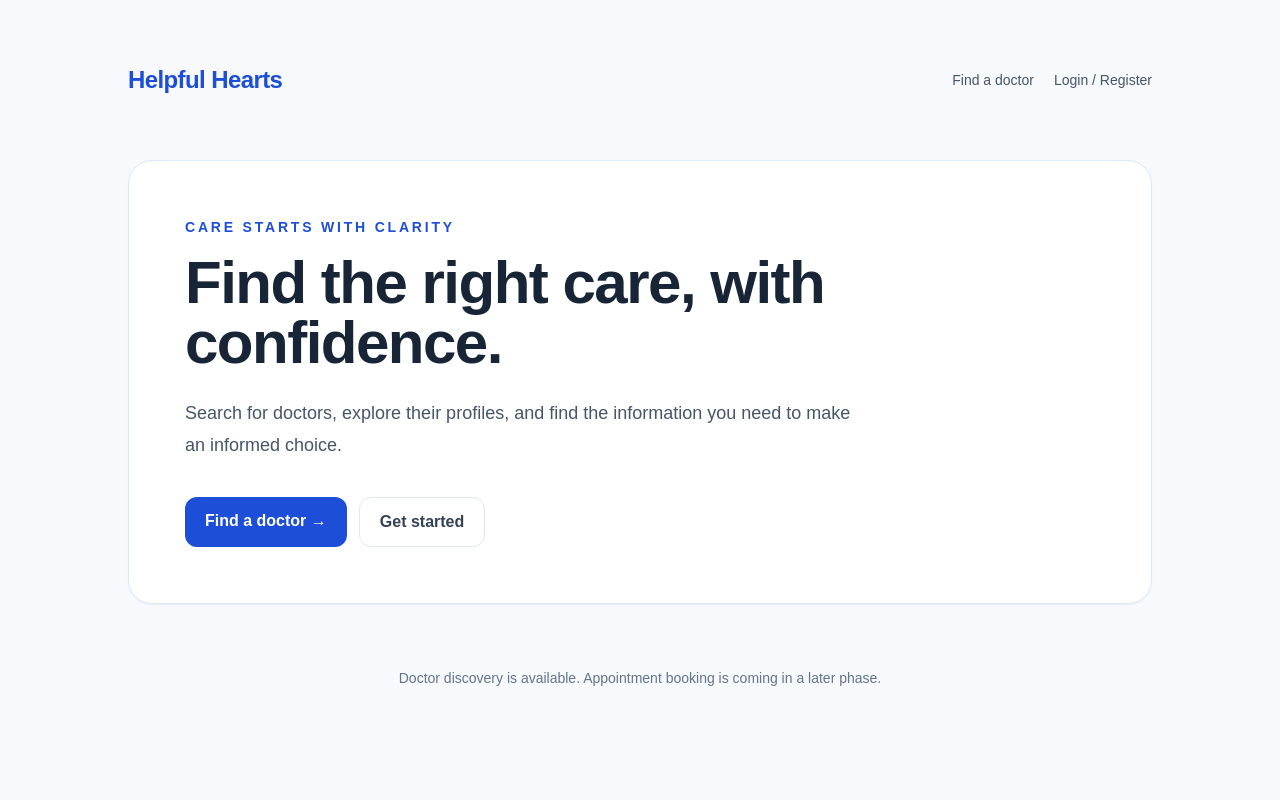
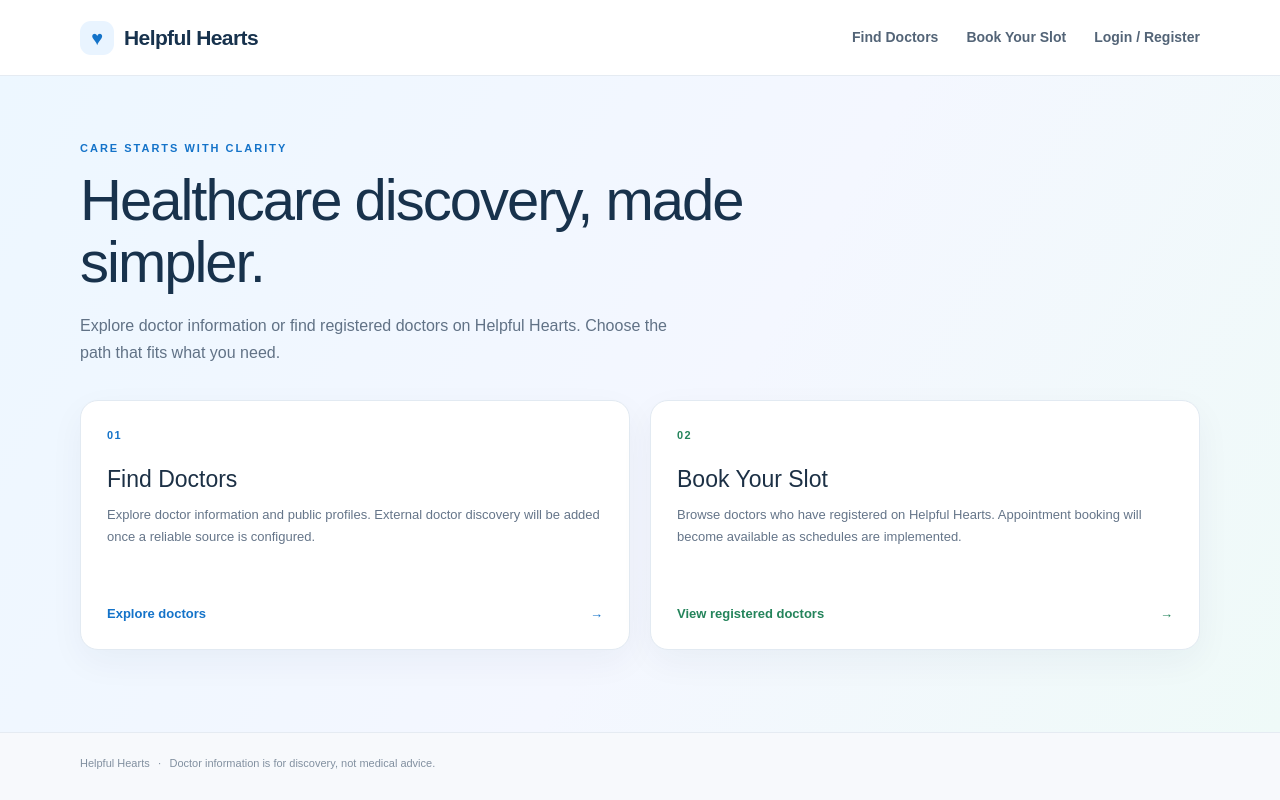
Before and after one commit to shishir-21/Helpful-Hearts, a Next.js app in the folder frontend/: page / in a window 1280 px wide. Built offline with nearby package versions, Linux system fonts and the light colour scheme.

Commit message:
feat(doctors): separate discovery and booking entry points

```diff
--- a/frontend/app/doctors/page.tsx
+++ b/frontend/app/doctors/page.tsx
@@ -52,12 +52,12 @@ export default function DoctorsPage() {
     <main className="min-h-screen">
       <header className="site-header"><div className="container header-inner">
         <Link href="/" className="brand"><span className="brand-mark">♥</span> Helpful Hearts</Link>
-        <nav className="header-nav"><Link className="nav-active" href="/doctors">Find a doctor</Link><Link href="/auth">Login / Register</Link></nav>
+        <nav className="header-nav"><Link href="/find-doctors">Find Doctors</Link><Link className="nav-active" href="/doctors">Book Your Slot</Link><Link href="/auth">Login / Register</Link></nav>
       </div></header>
       <section className="search-hero"><div className="container">
         <p className="eyebrow">YOUR HEALTH, YOUR CHOICE</p>
         <h1>Find care that feels right.</h1>
-        <p className="hero-copy">Explore doctor profiles and the information you need to make an informed choice.</p>
+        <p className="hero-copy">Browse verified doctors registered on Helpful Hearts. Appointment booking will be enabled after doctor availability and booking are implemented.</p>
         <div className="search-panel">
           <label className="search-field"><span>Doctor or specialty</span><input value={q} onChange={(e) => { setQ(e.target.value); setPage(1); }} placeholder="e.g. Dr. Sharma, cardiology" /></label>
           <label className="search-field"><span>Specialty</span><select value={specialty} onChange={(e) => { setSpecialty(e.target.value); setPage(1); }}><option value="">All specialties</option>{specialties.map((s) => <option key={s}>{s}</option>)}</select></label>
@@ -66,10 +66,10 @@ export default function DoctorsPage() {
         </div>
       </div></section>
       <section className="container results-section">
-        <div className="results-heading"><div><p className="eyebrow">DOCTOR DIRECTORY</p><h2>Available profiles</h2></div>{!loading && !error && <span className="result-count">{data?.total ?? 0} profiles</span>}</div>
+        <div className="results-heading"><div><p className="eyebrow">BOOK YOUR SLOT</p><h2>Registered doctors</h2></div>{!loading && !error && <span className="result-count">{data?.total ?? 0} profiles</span>}</div>
         {loading && <div className="state-card" role="status"><span className="spinner" /> Loading doctor profiles…</div>}
         {error && <div className="state-card error-state" role="alert"><h3>Something went wrong</h3><p>{error}</p><button className="secondary-button" onClick={() => setPage((p) => p)}>Try again</button></div>}
-        {!loading && !error && data?.items.length === 0 && <div className="state-card empty-state"><div className="empty-icon">⌕</div><h3>No verified profiles found</h3><p>Try another name or specialty. Only verified profiles appear in the public directory.</p><button className="secondary-button" onClick={() => { setQ(""); setSpecialty(""); setLocation(""); setPage(1); }}>Clear filters</button></div>}
+        {!loading && !error && data?.items.length === 0 && <div className="state-card empty-state"><div className="empty-icon">⌕</div><h3>No verified profiles found</h3><p>Try another name or specialty. Only verified profiles appear here. External doctor discovery is separate.</p><button className="secondary-button" onClick={() => { setQ(""); setSpecialty(""); setLocation(""); setPage(1); }}>Clear filters</button></div>}
         {!loading && !error && !!data?.items.length && <>
           <div className="doctor-grid">{data.items.map((doctor) => <article className="doctor-card" key={doctor.id}>
             <div className="doctor-card-top"><div className="doctor-avatar">{doctor.full_name.replace(/^Dr\.?\s*/i, "").split(/\s+/).slice(0, 2).map((part) => part[0]).join("").toUpperCase()}</div><span className="verified-badge">✓ Verified profile</span></div>
--- /dev/null
+++ b/frontend/app/find-doctors/page.tsx
@@ -0,0 +1,23 @@
+import Link from "next/link";
+
+export default function FindDoctorsPage() {
+  return (
+    <main className="min-h-screen">
+      <header className="site-header"><div className="container header-inner">
+        <Link href="/" className="brand"><span className="brand-mark">♥</span> Helpful Hearts</Link>
+        <nav className="header-nav"><Link className="nav-active" href="/find-doctors">Find Doctors</Link><Link href="/doctors">Book Your Slot</Link><Link href="/auth">Login / Register</Link></nav>
+      </div></header>
+      <section className="search-hero"><div className="container">
+        <p className="eyebrow">DOCTOR DISCOVERY</p><h1>Find doctors beyond Helpful Hearts.</h1>
+        <p className="hero-copy">Explore public doctor information and professional profiles from external sources.</p>
+        <div className="state-card discovery-notice"><div className="empty-icon" aria-hidden="true">⌕</div>
+          <h2>External doctor search is coming soon</h2>
+          <p>We’re preparing a source-backed search so profiles can show where information came from. Education, experience, awards, and career history will only appear when supported by a source.</p>
+          <p>Doctors found here won’t automatically be available for appointments on Helpful Hearts.</p>
+          <Link className="primary-button" href="/doctors">Browse registered doctors <span aria-hidden="true">→</span></Link>
+        </div>
+      </div></section>
+      <footer className="site-footer"><div className="container">Helpful Hearts <span>·</span> Public information may be incomplete and should be verified with the provider.</div></footer>
+    </main>
+  );
+}
--- a/frontend/app/globals.css
+++ b/frontend/app/globals.css
@@ -81,3 +81,19 @@ a { text-decoration: none; }
 .site-footer span { padding: 0 5px; }
 @media (max-width: 850px) { .search-panel { grid-template-columns: 1fr 1fr; } .search-button { align-self: stretch; } .doctor-grid { grid-template-columns: repeat(2, minmax(0, 1fr)); } }
 @media (max-width: 600px) { .container { width: min(100% - 32px, 1120px); } .site-header { height: 66px; } .brand { font-size: 18px; } .header-nav { gap: 14px; font-size: 12px; } .search-hero { padding: 48px 0; } .search-hero h1 { letter-spacing: -1.2px; } .hero-copy { font-size: 14px; } .search-panel { grid-template-columns: 1fr; gap: 10px; padding: 12px; } .search-field { padding: 8px; border-bottom: 1px solid #edf0f4; } .doctor-grid { grid-template-columns: 1fr; } .results-heading h2 { font-size: 22px; } .profile-layout { grid-template-columns: 1fr; } .profile-main, .profile-sidebar { padding: 20px; } .profile-heading h1 { font-size: 22px; } .pagination { gap: 10px; } }
+
+.home-hero { padding: 64px 0 82px; background: linear-gradient(120deg, #edf7ff 0%, #f4f7ff 55%, #effaf8 100%); }
+.home-hero h1 { max-width: 760px; margin: 0; color: #18324c; font-size: clamp(36px, 5.5vw, 58px); line-height: 1.08; letter-spacing: -2px; }
+.home-hero > .container > .hero-copy { margin-bottom: 34px; }
+.journey-grid { display: grid; grid-template-columns: repeat(2, minmax(0, 1fr)); gap: 20px; }
+.journey-card { display: flex; min-height: 250px; flex-direction: column; padding: 26px; border: 1px solid #e2eaf2; border-radius: 18px; background: #fff; box-shadow: 0 12px 35px #17324c0c; }
+.journey-number { color: #1473c9; font-size: 11px; font-weight: 800; letter-spacing: 1.5px; }
+.journey-card h2 { margin: 18px 0 8px; color: #1c3045; font-size: 23px; }
+.journey-card p { margin: 0 0 24px; color: #657589; font-size: 13px; line-height: 1.7; }
+.journey-link { display: flex; align-items: center; justify-content: space-between; margin-top: auto; padding-top: 12px; color: #1473c9; font-size: 13px; font-weight: 800; }
+.journey-green .journey-number, .journey-green .journey-link { color: #24845b; }
+.discovery-notice { max-width: 760px; align-items: flex-start; margin-top: 30px; border-style: solid; text-align: left; }
+.discovery-notice h2 { margin: 6px 0 0; color: #24384c; font-size: 20px; }
+.discovery-notice p { max-width: 650px; margin: 0; }
+.discovery-notice .primary-button { margin-top: 8px; }
+@media (max-width: 600px) { .journey-grid { grid-template-columns: 1fr; } .home-hero { padding: 48px 0; } .home-hero h1 { letter-spacing: -1.2px; } }
--- a/frontend/app/page.tsx
+++ b/frontend/app/page.tsx
@@ -1,27 +1,27 @@
 import Link from "next/link";
+
+const journeys = [
+  { number: "01", title: "Find Doctors", description: "Explore doctor information and public profiles. External doctor discovery will be added once a reliable source is configured.", href: "/find-doctors", action: "Explore doctors", tone: "blue" },
+  { number: "02", title: "Book Your Slot", description: "Browse doctors who have registered on Helpful Hearts. Appointment booking will become available as schedules are implemented.", href: "/doctors", action: "View registered doctors", tone: "green" },
+];
 
 export default function HomePage() {
   return (
-    <main className="min-h-screen px-6 py-16 sm:px-10">
-      <div className="mx-auto flex max-w-5xl flex-col gap-16">
-        <header className="flex items-center justify-between">
-          <Link href="/" className="text-2xl font-bold tracking-tight text-blue-700">Helpful Hearts</Link>
-          <nav className="flex items-center gap-5 text-sm font-medium text-slate-600">
-            <Link href="/doctors" className="hover:text-blue-700">Find a doctor</Link>
-            <Link href="/auth" className="hover:text-blue-700">Login / Register</Link>
-          </nav>
-        </header>
-        <section className="rounded-3xl border border-blue-100 bg-white px-8 py-14 shadow-sm sm:px-14">
-          <p className="mb-4 text-sm font-semibold uppercase tracking-[0.2em] text-blue-700">Care starts with clarity</p>
-          <h1 className="max-w-3xl text-4xl font-bold leading-tight tracking-tight sm:text-6xl">Find the right care, with confidence.</h1>
-          <p className="mt-6 max-w-2xl text-lg leading-8 text-slate-600">Search for doctors, explore their profiles, and find the information you need to make an informed choice.</p>
-          <div className="mt-9 flex flex-wrap gap-3">
-            <Link href="/doctors" className="rounded-xl bg-blue-700 px-5 py-3 font-semibold text-white transition hover:bg-blue-800">Find a doctor →</Link>
-            <Link href="/auth" className="rounded-xl border border-slate-200 px-5 py-3 font-semibold text-slate-700 hover:border-blue-200 hover:text-blue-700">Get started</Link>
-          </div>
-        </section>
-        <p className="text-center text-sm text-slate-500">Doctor discovery is available. Appointment booking is coming in a later phase.</p>
-      </div>
+    <main className="min-h-screen">
+      <header className="site-header"><div className="container header-inner">
+        <Link href="/" className="brand"><span className="brand-mark">♥</span> Helpful Hearts</Link>
+        <nav className="header-nav"><Link href="/find-doctors">Find Doctors</Link><Link href="/doctors">Book Your Slot</Link><Link href="/auth">Login / Register</Link></nav>
+      </div></header>
+      <section className="home-hero"><div className="container">
+        <p className="eyebrow">CARE STARTS WITH CLARITY</p>
+        <h1>Healthcare discovery, made simpler.</h1>
+        <p className="hero-copy">Explore doctor information or find registered doctors on Helpful Hearts. Choose the path that fits what you need.</p>
+        <div className="journey-grid">{journeys.map((journey) => <article className={`journey-card journey-${journey.tone}`} key={journey.number}>
+          <span className="journey-number">{journey.number}</span><h2>{journey.title}</h2><p>{journey.description}</p>
+          <Link className="journey-link" href={journey.href}>{journey.action} <span aria-hidden="true">→</span></Link>
+        </article>)}</div>
+      </div></section>
+      <footer className="site-footer"><div className="container">Helpful Hearts <span>·</span> Doctor information is for discovery, not medical advice.</div></footer>
     </main>
   );
 }
```
